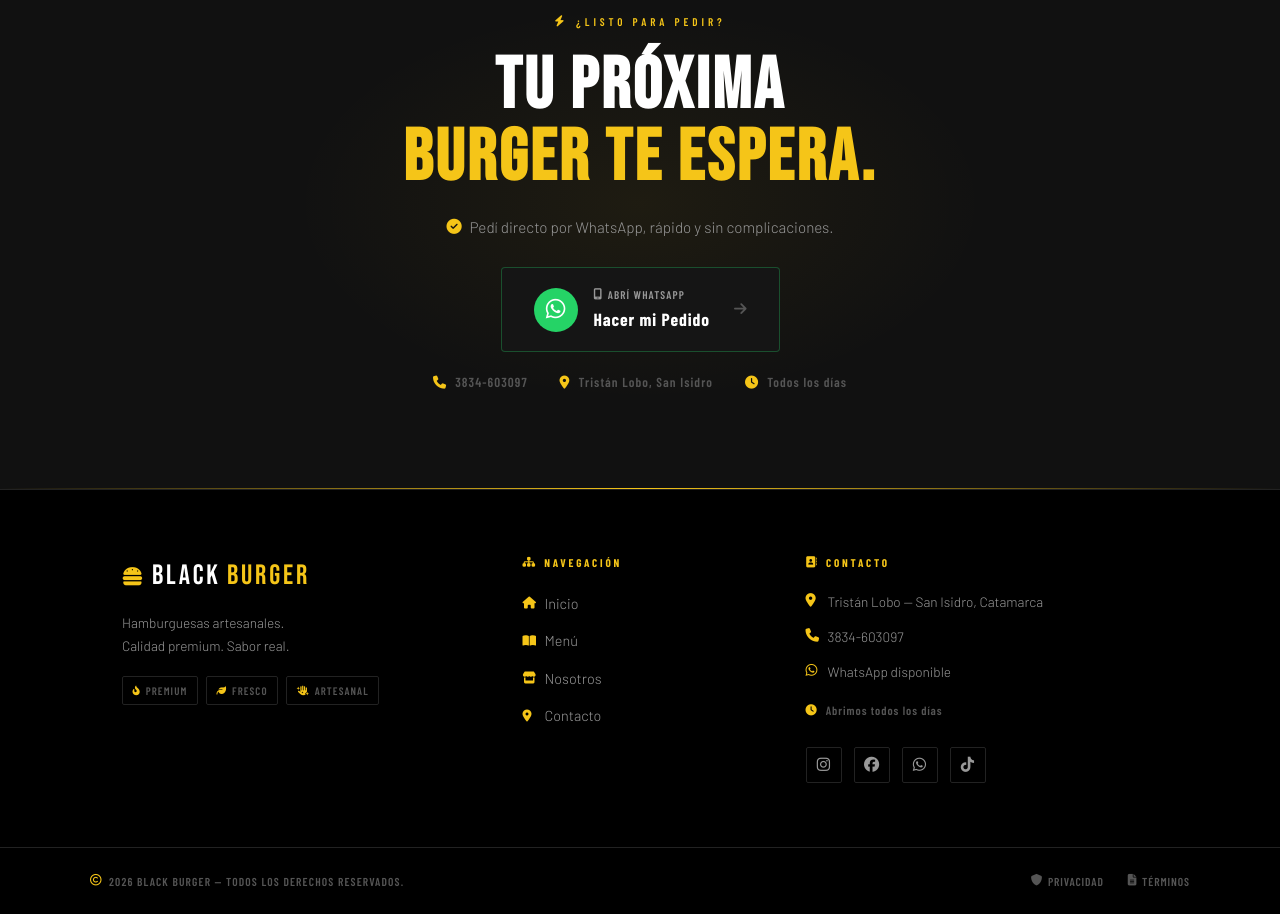
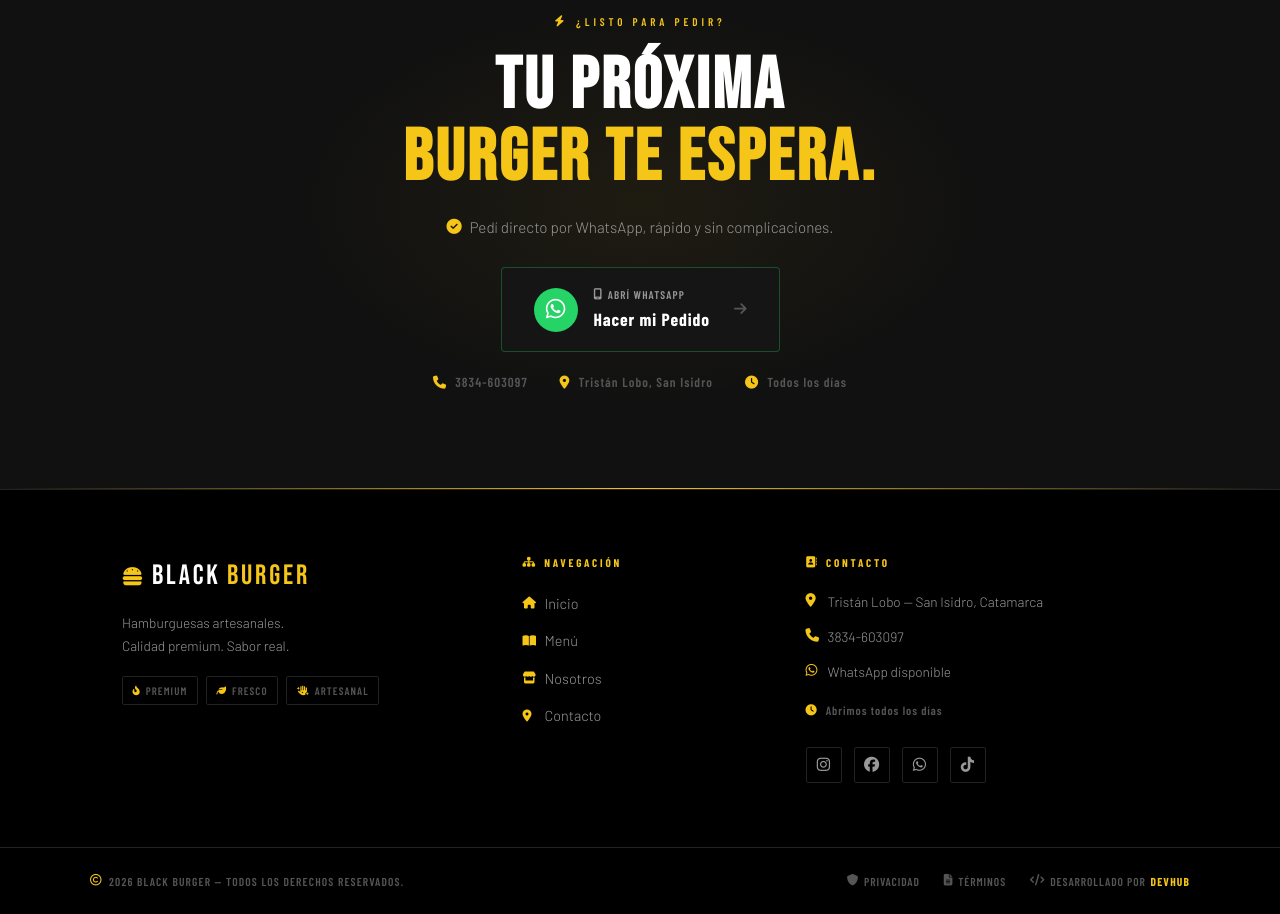
Before and after one commit to Gcatisoft/BLACKBURGER.0, a plain HTML site: page index.html in a window 1280 px wide. Shown: the part 3798-4712 px from the top of the page. Drawn offline with nearby package versions, Linux system fonts and the light colour scheme.

Commit message:
Agregar crédito "Desarrollado por DevHub" en el footer
Co-Authored-By: Claude Opus 5.5 <noreply@anthropic.com>

```diff
--- a/index.html
+++ b/index.html
@@ -234,6 +234,8 @@
     .footer-bottom-links { display: flex; gap: 1.5rem; }
     .footer-bottom-links a { font-family: var(--font-condensed); font-size: 0.72rem; letter-spacing: 0.08em; text-transform: uppercase; color: var(--gray-3); transition: color 0.2s; display: flex; align-items: center; gap: 0.3rem; }
     .footer-bottom-links a:hover { color: var(--gold); }
+    .footer-bottom-links .dev-credit strong { color: var(--gold); font-weight: 700; letter-spacing: 0.1em; }
+    .footer-bottom-links { flex-wrap: wrap; }
     .scroll-top { position: fixed; bottom: 2rem; right: 2rem; width: 44px; height: 44px; background: var(--gold); color: var(--black); border: none; border-radius: 2px; font-size: 0.9rem; cursor: pointer; opacity: 0; transform: translateY(10px); transition: all 0.3s; pointer-events: none; z-index: 99; display: flex; align-items: center; justify-content: center; }
     .scroll-top.visible { opacity: 1; transform: translateY(0); pointer-events: all; }
     .scroll-top:hover { background: var(--white); }
@@ -692,6 +694,7 @@
       <div class="footer-bottom-links">
         <a href="#"><i class="fa-solid fa-shield"></i> Privacidad</a>
         <a href="#"><i class="fa-solid fa-file-lines"></i> Términos</a>
+        <a href="https://www.devhub.com.ar" target="_blank" rel="noopener" class="dev-credit"><i class="fa-solid fa-code"></i> Desarrollado por <strong>DevHub</strong></a>
       </div>
     </div>
   </div>
```
